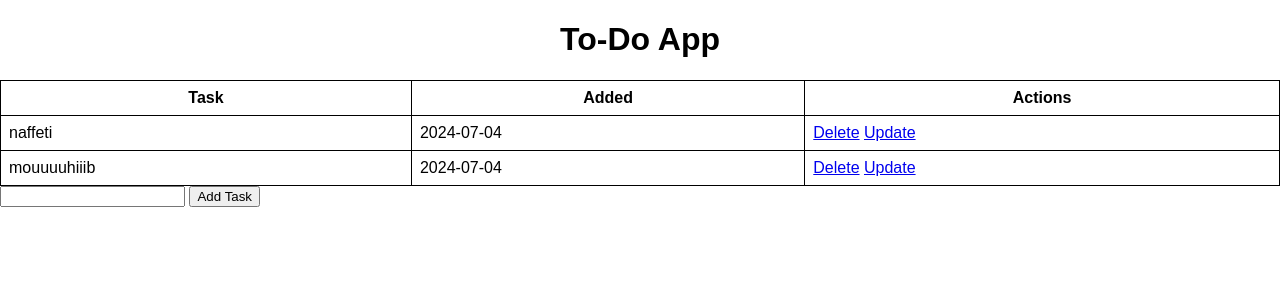
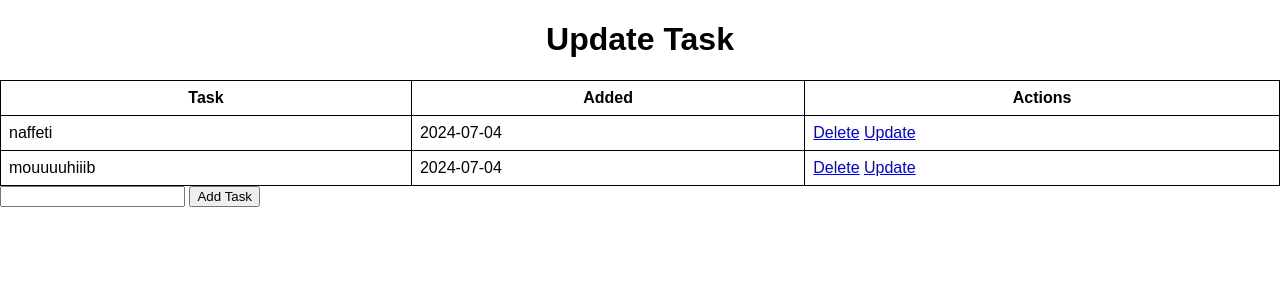
Before and after one commit to mohamedmouhibnaffeti/taskManager, a Flask app: template templates/update.html in a window 1280 px wide. Shown: the top 300 px of the page. Run offline with Flask 3, Linux system fonts and the light colour scheme; the template is opened without the code that fills it: values that come from a table or form of the project are taken from there, others are empty; data comes from the database, SQL or seed files in the repository.

Commit message:
Fixed issue

```diff
--- a/templates/update.html
+++ b/templates/update.html
@@ -6,7 +6,7 @@
 
 {% block body %}
 <div class="content">
-    <h1 style="text-align: center;"> To-Do App </h1>
+    <h1 style="text-align: center;"> Update Task </h1>
     <table style="border-collapse: collapse; width: 100%; border: 1px solid black;">
         <tr>
             <th style="border: 1px solid black; padding: 8px;"> Task </th>
```
